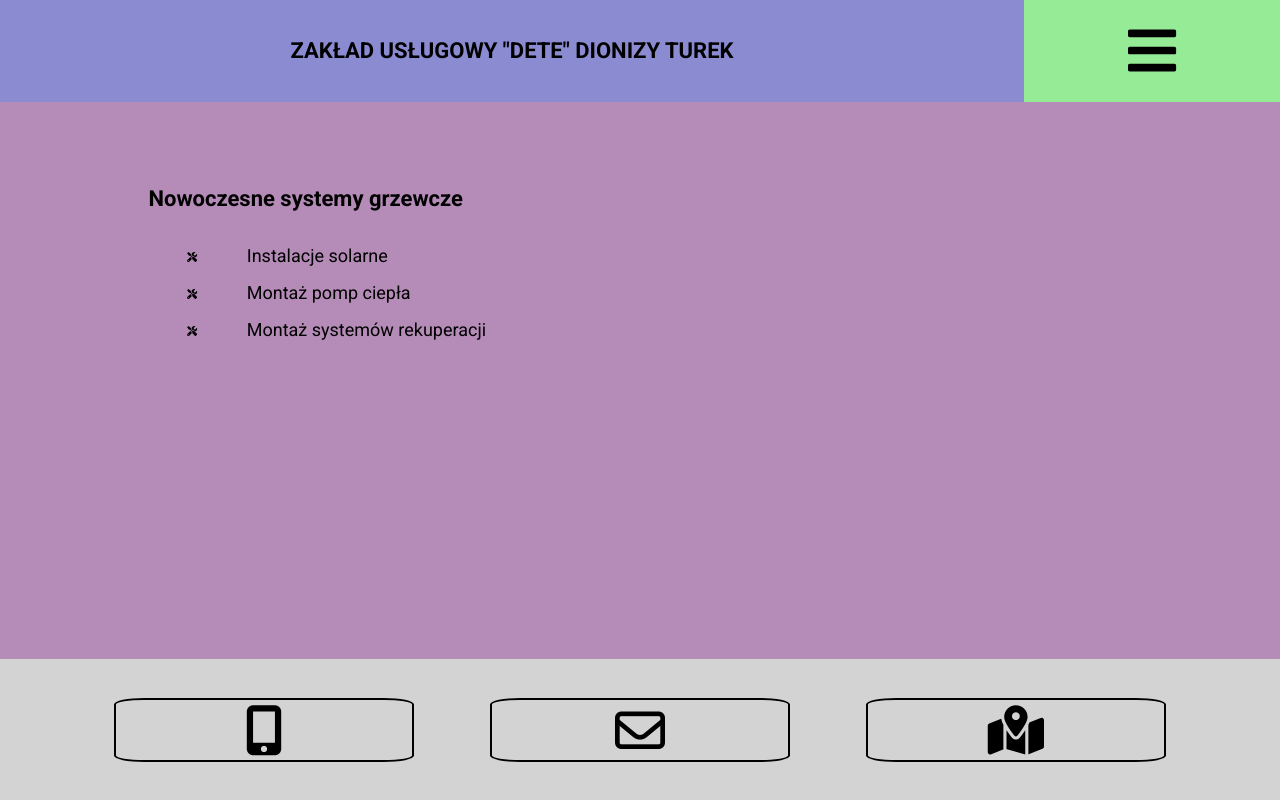
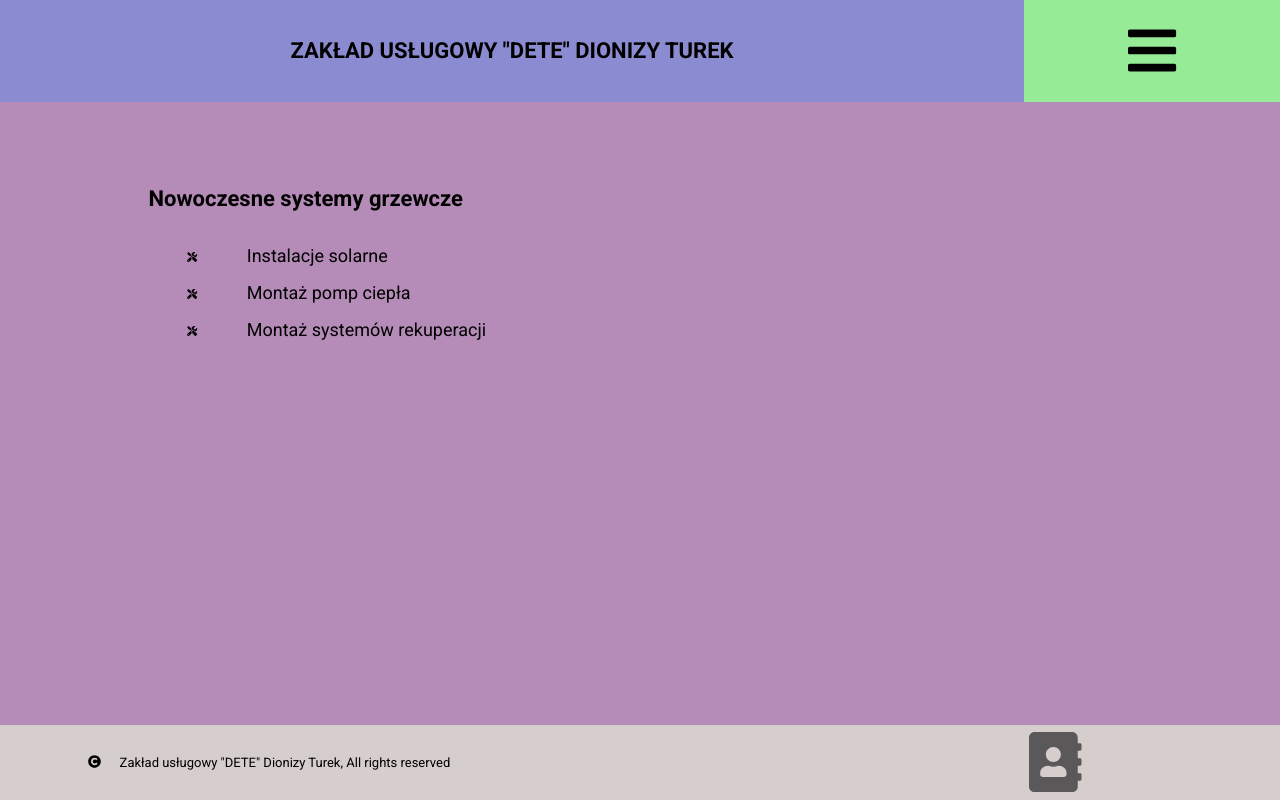
Before and after one commit to devjaktul/dete, a React (Create React App) app: page /res in a window 1280 px wide. Built offline with nearby package versions, Linux system fonts and the light colour scheme.

Commit message:
Create Footer and FooterButton

```diff
--- a/src/Css/main.css
+++ b/src/Css/main.css
@@ -136,44 +136,29 @@
   text-align: center;
 }
 
-.Footer {
-  justify-content: flex-end;
-  background-color: lightgrey;
+.Footer__list {
+  display: flex;
+  align-items: center;
+  padding: 5px;
+  background-color: #d6cdcd;
 }
-
-.Contact-footer__list {
+.Footer__copyright {
+  flex-basis: 80%;
   display: flex;
-  flex-direction: row;
-  justify-content: space-evenly;
-  padding: 3%;
-  text-align: center;
+  padding-left: 5%;
 }
-.Contact-footer__telephone {
-  flex-basis: 25%;
-  border: 2px solid black;
-  border-radius: 10%;
-  padding: 5px;
+.Footer__copyright-icon {
+  font-size: 1.3rem;
+  margin: 2%;
 }
-.Contact-footer__telephone i {
-  font-size: 5rem;
+.Footer__copyright-text {
+  font-size: 1.3rem;
+  margin: 2% 0;
 }
-.Contact-footer__email {
-  flex-basis: 25%;
-  border: 2px solid black;
-  border-radius: 10%;
-  padding: 5px;
-}
-.Contact-footer__email i {
-  font-size: 5rem;
-}
-.Contact-footer__address {
-  flex-basis: 25%;
-  border: 2px solid black;
-  border-radius: 10%;
-  padding: 5px;
-}
-.Contact-footer__address i {
-  font-size: 5rem;
+.Footer__button-icon {
+  font-size: 6rem;
+  color: #5a5858;
+  margin: 5% 0 5% 15%;
 }
 
 /*# sourceMappingURL=main.css.map */
--- a/src/Layouts/App.js
+++ b/src/Layouts/App.js
@@ -3,7 +3,7 @@ import {BrowserRouter as Router} from 'react-router-dom';
 
 import Header from './Header';
 import Page from './Page';
-import Footer from './Footer';
+import Footer from './Footer/Footer';
 
 // import React, {Component} from 'react';
 
--- a/src/Layouts/Footer.js
+++ /dev/null
@@ -1,15 +0,0 @@
-import React from 'react';
-
-const Footer = () => (
-    <>
-    <address className='Footer__contact'>
-        <ul className='Contact-footer__list List-style'>
-            <li className='Contact-footer__telephone'><i class="fas fa-mobile-alt"></i></li>
-            <li className='Contact-footer__email'><i class="far fa-envelope"></i></li>
-            <li className='Contact-footer__address'><i class="fas fa-map-marked-alt"></i></li>
-        </ul>
-    </address>
-    </>
-)
-
-export default Footer
--- a/src/Layouts/Footer/FooterButton.js
+++ b/src/Layouts/Footer/FooterButton.js
@@ -9,7 +9,7 @@ const FooterButton = () => (
     <>
             <li className='Footer__button'>
                 <Link
-                to="/footer-contact"
+                to="/contact"
                 >
                 <FontAwesomeIcon
                     className='Footer__button-icon'
--- a/src/Sass/components/Layouts/_footer.scss
+++ b/src/Sass/components/Layouts/_footer.scss
@@ -1,54 +1,38 @@
 .Footer {
-    // position: fixed;
-    // bottom: 0;
-    // left: 0;
-    // right: 0;
-    justify-content: flex-end;
-    background-color: lightgrey;
-}
 
-.Contact-footer {
+    // flex-basis: 15%;
     &__list {
         display: flex;
-        flex-direction: row;
-        justify-content: space-evenly;
-        padding: 3%;
-        text-align: center;
+        align-items: center;
+        padding: 5px;
+        background-color: rgb(214, 205, 205);
     }
 
-    &__telephone {
-        flex-basis: 25%;
-        border: 2px solid black;
-        border-radius: 10%;
-        padding: 5px;
-        // background-color: rgb(190, 190, 68);
+    &__copyright {
+        flex-basis: 80%;
+        display: flex;
+        padding-left: 5%;
+        // background-color: darkkhaki;
 
-        & i {
-            font-size: 5rem;
+        &-icon {
+            font-size: 1.3rem;
+            margin: 2%;
+        }
+
+        &-text {
+            font-size: 1.3rem;
+            margin: 2% 0;
         }
     }
 
-    &__email {
-        flex-basis: 25%;
-        border: 2px solid black;
-        border-radius: 10%;
-        padding: 5px;
-        // background-color: rgb(113, 194, 113);
+    &__button {
+        // background-color: red;
+        // padding-left: 10%;
 
-        & i {
-            font-size: 5rem;
-        }
-    }
-
-    &__address {
-        flex-basis: 25%;
-        border: 2px solid black;
-        border-radius: 10%;
-        padding: 5px;
-        // background-color: rgb(110, 110, 201);
-
-        & i {
-            font-size: 5rem;
+        &-icon {
+            font-size: 6rem;
+            color: rgb(90, 88, 88);
+            margin: 5% 0 5% 15%;
         }
     }
 }
```
Also changed, not shown: src/Layouts/FooterButton.js (deleted, +0 -23 lines), 1 other file (tests, documents, lock files or other folders).
